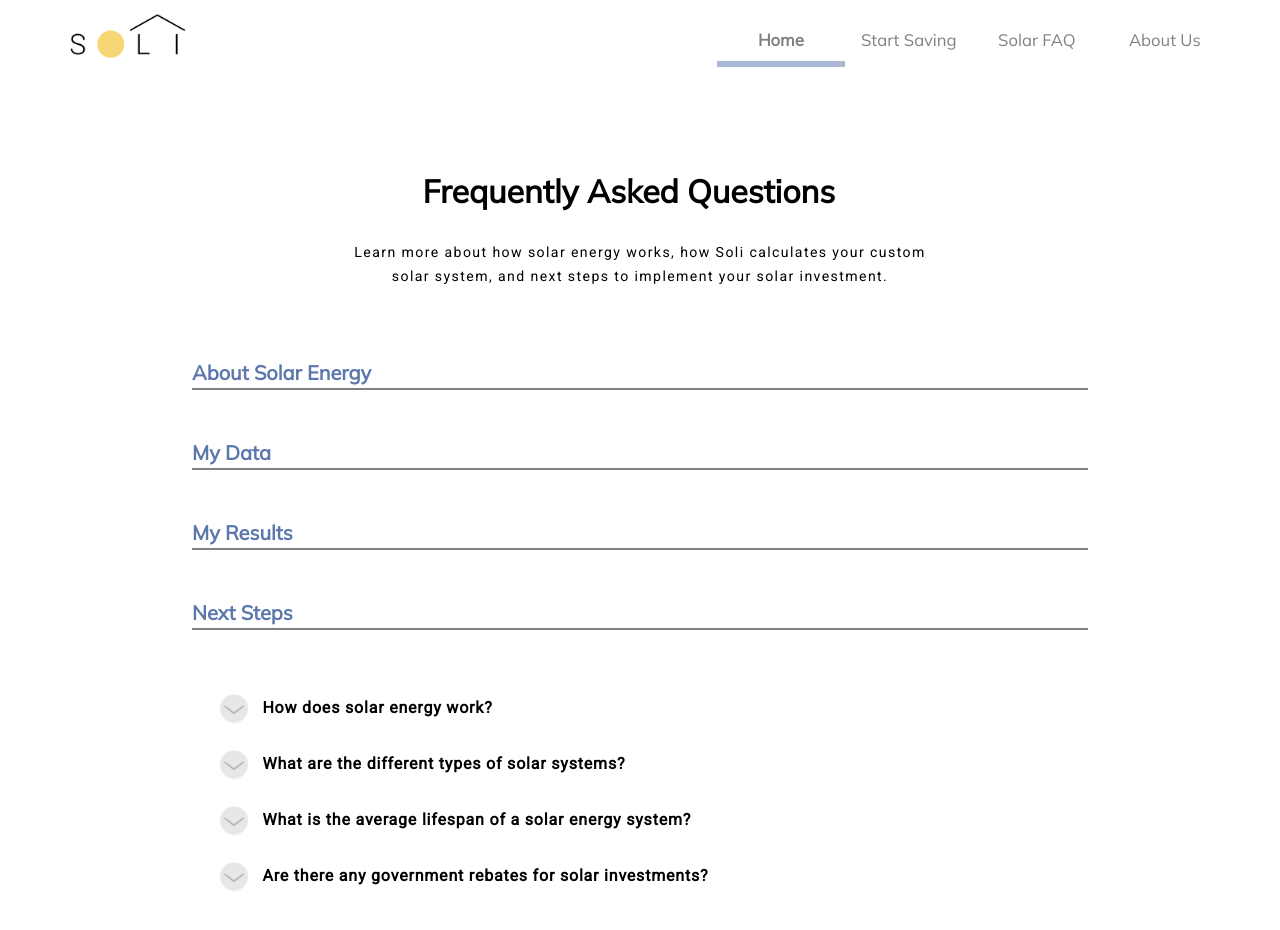
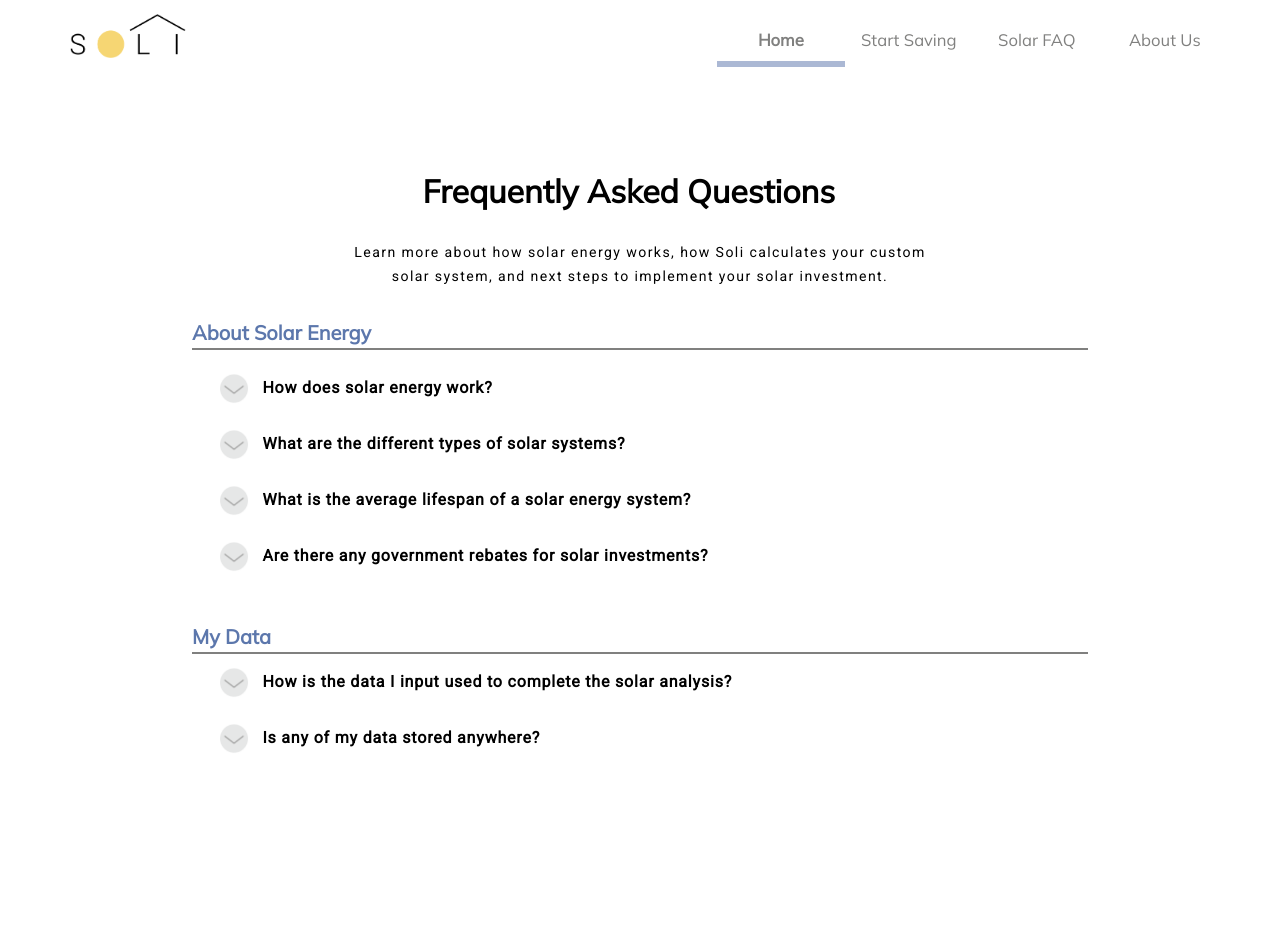
Before and after one commit to tanushree-sharma/fydp-app, a React (Create React App) app: page /FAQ in a window 1280 px wide. Shown: the top 930 px of the page. Built offline with nearby package versions, Linux system fonts and the light colour scheme.

Commit message:
moving divs

```diff
--- a/src/App.css
+++ b/src/App.css
@@ -1377,6 +1377,7 @@ select:invalid {
   left: 0%;
   width: 100%;
   background-color: #FBFBFB;
+
 }
 .error-container #left {
   width: 20%;
@@ -1479,12 +1480,22 @@ select:invalid {
   color: #000000;
 }
 
+#faqDiv {
+  position: absolute;
+  left: 15%;
+  top: 45%;
+
+  width: 70vw;
+  min-height: 30vh;
+
+}
+
 #aboutSolar{
   position: absolute;
+  left: 15%;
+  top: 40%;
   width: 70vw;
   height: 3.5vh;
-  left: 15%;
-  top: 45%;
 
   font-family: "Mulish";
   font-style: normal;
@@ -1499,11 +1510,9 @@ select:invalid {
 }
 
 #myData{
-  position: absolute;
   width: 70vw;
   height: 3.5vh;
   left: 15%;
-  top: 55%;
 
   font-family: "Mulish";
   font-style: normal;
@@ -1515,14 +1524,18 @@ select:invalid {
 
   color: #5C77AC;
   border-bottom: 0.3vh solid #80807F;
-}
+
+  margin-top: 5vh;
+}
+
+
 
 #myResults{
   position: absolute;
   width: 70vw;
   height: 3.5vh;
   left: 15%;
-  top: 65%;
+  top: 90%;
 
   font-family: "Mulish";
   font-style: normal;
@@ -1541,7 +1554,7 @@ select:invalid {
   width: 70vw;
   height: 3.5vh;
   left: 15%;
-  top: 75%;
+  top: 100%;
 
   font-family: "Mulish";
   font-style: normal;
@@ -1556,13 +1569,8 @@ select:invalid {
 }
 
 #accordion{
-  position: absolute;
   width: 70vw;
   height: 100%;
-  left: 15%;
-  top: 85%;
-
-  background-color: #FFFFFF;
   cursor: pointer;
   text-align: left;
   border: none;
@@ -1592,7 +1600,7 @@ select:invalid {
 }
 
 #accordion-answer{
-  width: 65vw;
+  width: 63vw;
   height: auto;
   padding: 1vh 4.5vw;
 
--- a/src/components/SolarFAQ.js
+++ b/src/components/SolarFAQ.js
@@ -10,7 +10,7 @@ class SolarFAQ extends Component {
                 <p id="faq-desc"> Learn more about how solar energy works, how Soli calculates your custom solar system, and next steps to implement your solar investment. </p>
 
                 <p id="aboutSolar"> About Solar Energy </p>
-                <div>
+                <div id="faqDiv">
                     <Accordion allowMultipleOpen>
                         <div label='How does solar energy work?'>
                             <p>In residential projects, the Sun’s energy is harnessed through the use of photovoltaic (PV) technology. A solar panel is a collection of silicon PV cells that absorb sunlight to produce electricity through the Photovoltaic Effect. This electricity can be used to immediately power the home, or be reserved in a battery storage system for future use. </p>
@@ -34,11 +34,25 @@ class SolarFAQ extends Component {
 
                         </div>
                     </Accordion>
+
+                    <p id="myData"> My Data </p>
+                    <Accordion allowMultipleOpen>
+                        <div label='How is the data I input used to complete the solar analysis?'>
+                            <p> words </p>
                         </div>
 
-            <p id="myData"> My Data </p>
-            <p id="myResults"> My Results </p>
-            <p id="nextSteps"> Next Steps </p>
+                        <div label='Is any of my data stored anywhere?'>
+                           <p> nope. </p>
+                        </div>
+                    </Accordion>
+                </div>
+
+
+
+
+
+                {/* <p id="myResults"> My Results </p>
+                <p id="nextSteps"> Next Steps </p> */}
 
             </div>
         )
```
Also changed, not shown: 1 other file (tests, documents, lock files or other folders). Lines whose indentation alone changed are shown as unchanged.
